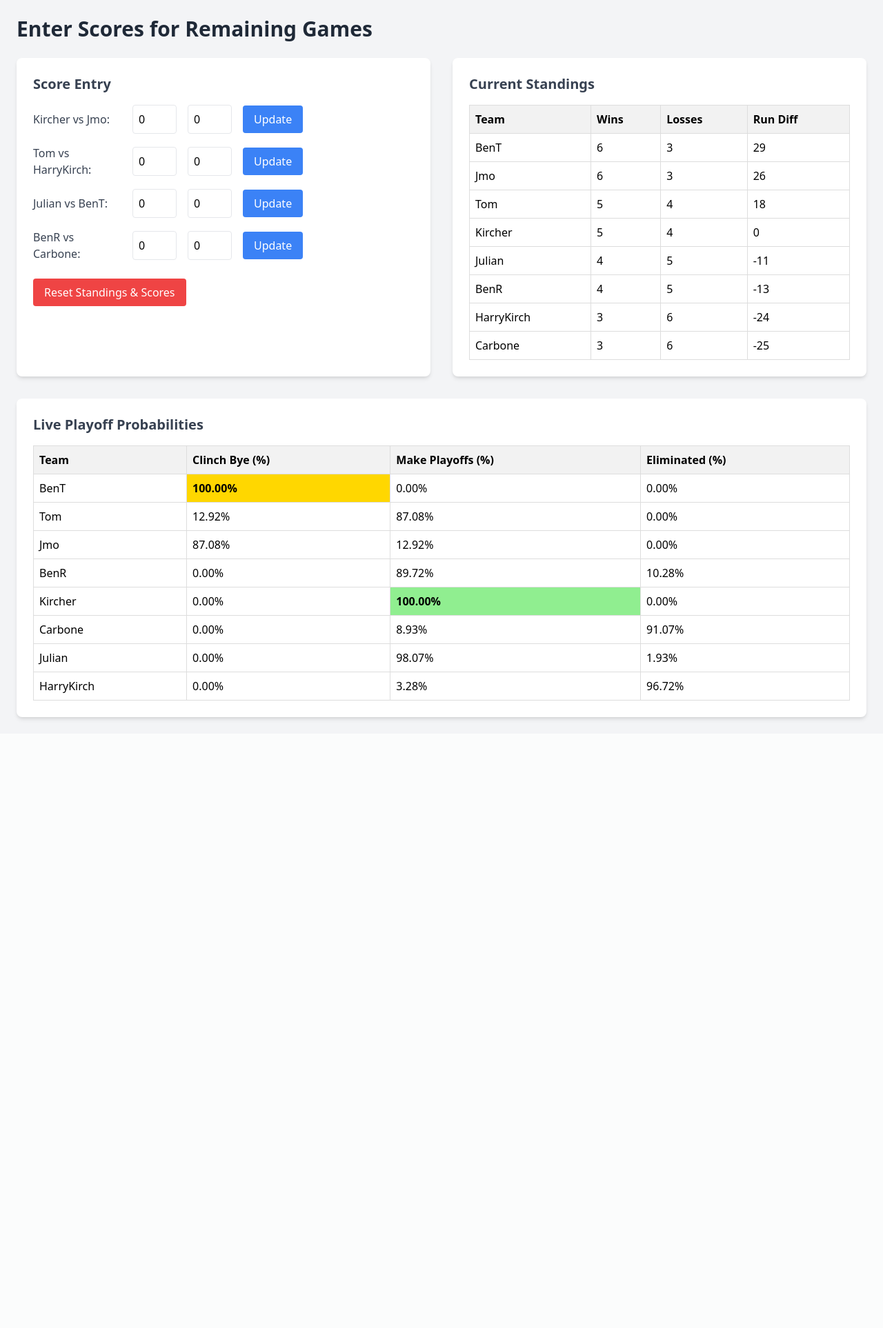
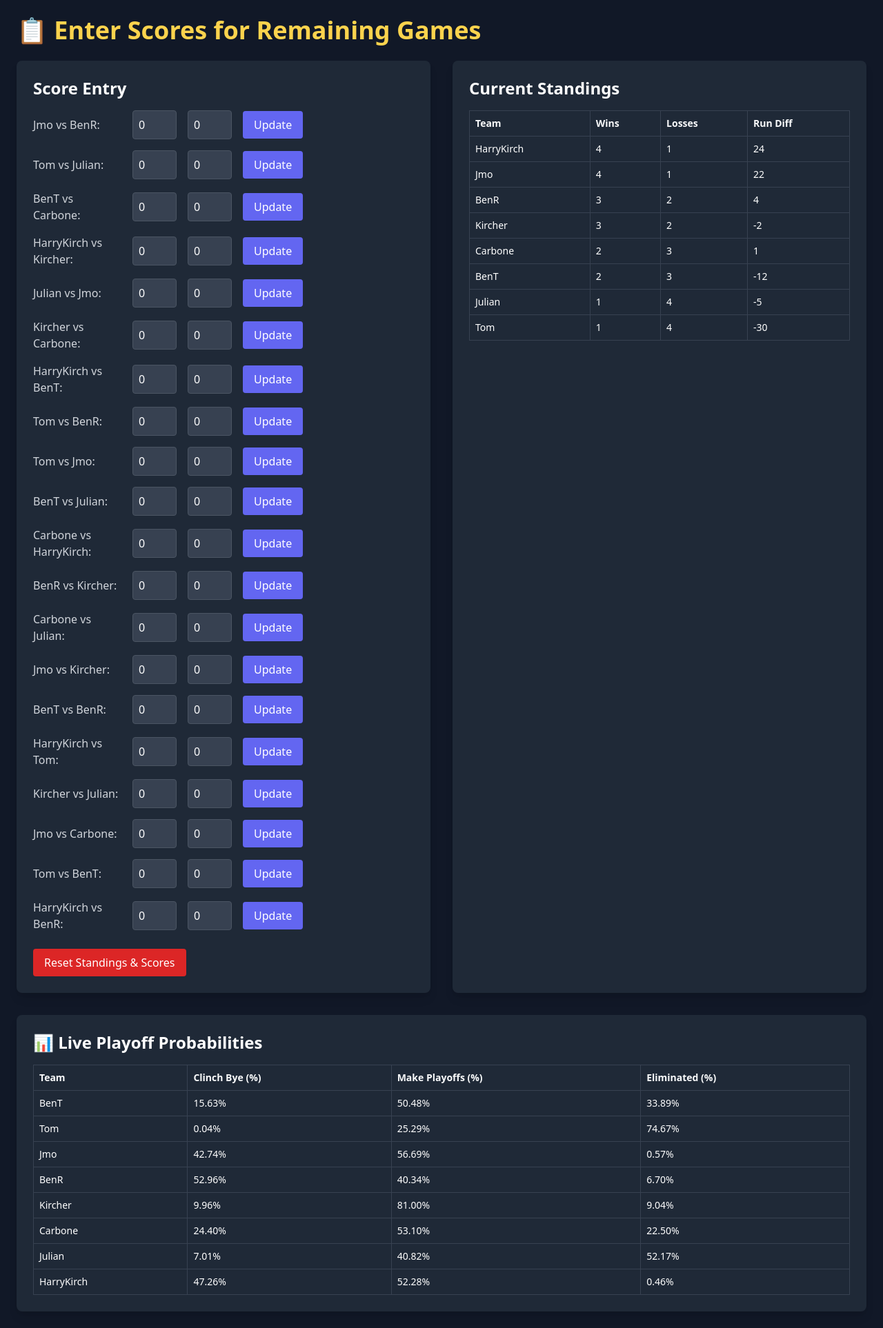
Before and after one commit to JohnKircher/SluggersPlayoffs, a Flask app: page /enter-scores in a window 1280 px wide. Shown: the whole page at 69% size. Before the commit the page ends 1046 px from the top, so only its background shows below. Run offline with Flask 3, Linux system fonts and the light colour scheme.

Commit message:
Updated for website

```diff
--- a/app.py
+++ b/app.py
@@ -389,21 +389,37 @@ def home():
 
         # Define teams with strength values
         teams = {
-            'BenT': {'wins': 6, 'losses': 3, 'run_diff': 29, 'strength': strength_values['BenT']},
-            'Tom': {'wins': 5, 'losses': 4, 'run_diff': 18, 'strength': strength_values['Tom']},
-            'Jmo': {'wins': 6, 'losses': 3, 'run_diff': 26, 'strength': strength_values['Jmo']},
-            'BenR': {'wins': 4, 'losses': 5, 'run_diff': -13, 'strength': strength_values['BenR']},
-            'Kircher': {'wins': 5, 'losses': 4, 'run_diff': 0, 'strength': strength_values['Kircher']},
-            'Carbone': {'wins': 3, 'losses': 6, 'run_diff': -25, 'strength': strength_values['Carbone']},
-            'Julian': {'wins': 4, 'losses': 5, 'run_diff': -11, 'strength': strength_values['Julian']},
-            'HarryKirch': {'wins': 3, 'losses': 6, 'run_diff': -24, 'strength': strength_values['HarryKirch']}
+            'BenT': {'wins': 2, 'losses': 3, 'run_diff': -12, 'strength': strength_values['BenT']},
+            'Tom': {'wins': 1, 'losses': 4, 'run_diff': -30, 'strength': strength_values['Tom']},
+            'Jmo': {'wins': 4, 'losses': 1, 'run_diff': 22, 'strength': strength_values['Jmo']},
+            'BenR': {'wins': 3, 'losses': 2, 'run_diff': 4, 'strength': strength_values['BenR']},
+            'Kircher': {'wins': 3, 'losses': 2, 'run_diff': -2, 'strength': strength_values['Kircher']},
+            'Carbone': {'wins': 2, 'losses': 3, 'run_diff': -1, 'strength': strength_values['Carbone']},
+            'Julian': {'wins': 1, 'losses': 4, 'run_diff': -5, 'strength': strength_values['Julian']},
+            'HarryKirch': {'wins': 4, 'losses': 1, 'run_diff': 24, 'strength': strength_values['HarryKirch']}
         }
 
         remaining_games = [
-            ('Kircher', 'Jmo'),
-            ('Tom', 'HarryKirch'),
-            ('Julian', 'BenT'),
-            ('BenR', 'Carbone')
+            ('Jmo', 'BenR'),
+            ('Tom', 'Julian'),
+            ('BenT', 'Carbone'),
+            ('HarryKirch', 'Kircher'),
+            ('Julian', 'Jmo'),
+            ('Kircher', 'Carbone'),
+            ('HarryKirch', 'BenT'),
+            ('Tom', 'BenR'),
+            ('Tom', 'Jmo'),
+            ('BenT', 'Julian'),
+            ('Carbone', 'HarryKirch'),
+            ('BenR', 'Kircher'),
+            ('Carbone', 'Julian'),
+            ('Jmo', 'Kircher'),
+            ('BenT', 'BenR'),
+            ('HarryKirch', 'Tom'),
+            ('Kircher', 'Julian'),
+            ('Jmo', 'Carbone'),
+            ('Tom', 'BenT'),
+            ('HarryKirch', 'BenR')
         ]
 
         # Run simulation
@@ -445,21 +461,37 @@ def home():
     )
 
 base_standings = {
-            'BenT': {'wins': 6, 'losses': 3, 'run_diff': 29},
-            'Tom': {'wins': 5, 'losses': 4, 'run_diff': 18},
-            'Jmo': {'wins': 6, 'losses': 3, 'run_diff': 26},
-            'BenR': {'wins': 4, 'losses': 5, 'run_diff': -13},
-            'Kircher': {'wins': 5, 'losses': 4, 'run_diff': 0},
-            'Carbone': {'wins': 3, 'losses': 6, 'run_diff': -25},
-            'Julian': {'wins': 4, 'losses': 5, 'run_diff': -11},
-            'HarryKirch': {'wins': 3, 'losses': 6, 'run_diff': -24}
+            'BenT': {'wins': 2, 'losses': 3, 'run_diff': -12},
+            'Tom': {'wins': 1, 'losses': 4, 'run_diff': -30},
+            'Jmo': {'wins': 4, 'losses': 1, 'run_diff': 22},
+            'BenR': {'wins': 3, 'losses': 2, 'run_diff': 4},
+            'Kircher': {'wins': 3, 'losses': 2, 'run_diff': -2},
+            'Carbone': {'wins': 2, 'losses': 3, 'run_diff': 1},
+            'Julian': {'wins': 1, 'losses': 4, 'run_diff': -5},
+            'HarryKirch': {'wins': 4, 'losses': 1, 'run_diff': 24}
     }
 
 remaining_games = [
-            ('Kircher', 'Jmo'),
-            ('Tom', 'HarryKirch'),
-            ('Julian', 'BenT'),
-            ('BenR', 'Carbone')
+            ('Jmo', 'BenR'),
+            ('Tom', 'Julian'),
+            ('BenT', 'Carbone'),
+            ('HarryKirch', 'Kircher'),
+            ('Julian', 'Jmo'),
+            ('Kircher', 'Carbone'),
+            ('HarryKirch', 'BenT'),
+            ('Tom', 'BenR'),
+            ('Tom', 'Jmo'),
+            ('BenT', 'Julian'),
+            ('Carbone', 'HarryKirch'),
+            ('BenR', 'Kircher'),
+            ('Carbone', 'Julian'),
+            ('Jmo', 'Kircher'),
+            ('BenT', 'BenR'),
+            ('HarryKirch', 'Tom'),
+            ('Kircher', 'Julian'),
+            ('Jmo', 'Carbone'),
+            ('Tom', 'BenT'),
+            ('HarryKirch', 'BenR')
         ]
 
 previous_scores = {i: (0, 0) for i in range(len(remaining_games))}
@@ -558,14 +590,14 @@ def reset_scores():
 
     # Fully reset base_standings to original values
     base_standings = {
-            'BenT': {'wins': 6, 'losses': 3, 'run_diff': 29},
-            'Tom': {'wins': 5, 'losses': 4, 'run_diff': 18},
-            'Jmo': {'wins': 6, 'losses': 3, 'run_diff': 26},
-            'BenR': {'wins': 4, 'losses': 5, 'run_diff': -13},
-            'Kircher': {'wins': 5, 'losses': 4, 'run_diff': 0},
-            'Carbone': {'wins': 3, 'losses': 6, 'run_diff': -25},
-            'Julian': {'wins': 4, 'losses': 5, 'run_diff': -11},
-            'HarryKirch': {'wins': 3, 'losses': 6, 'run_diff': -24}
+            'BenT': {'wins': 2, 'losses': 3, 'run_diff': -12},
+            'Tom': {'wins': 1, 'losses': 4, 'run_diff': -30},
+            'Jmo': {'wins': 4, 'losses': 1, 'run_diff': 22},
+            'BenR': {'wins': 3, 'losses': 2, 'run_diff': 4},
+            'Kircher': {'wins': 3, 'losses': 2, 'run_diff': -2},
+            'Carbone': {'wins': 2, 'losses': 3, 'run_diff': 1},
+            'Julian': {'wins': 1, 'losses': 4, 'run_diff': -5},
+            'HarryKirch': {'wins': 4, 'losses': 1, 'run_diff': 24}
     }
 
     strength_values = {
--- a/templates/enter_scores.html
+++ b/templates/enter_scores.html
@@ -1,66 +1,66 @@
 <!DOCTYPE html>
 <html lang="en">
 <head>
-    <meta charset="UTF-8">
-    <meta name="viewport" content="width=device-width, initial-scale=1.0">
-    <title>Enter Scores</title>
-    <link href="https://cdn.jsdelivr.net/npm/tailwindcss@2.2.19/dist/tailwind.min.css" rel="stylesheet">
+  <meta charset="UTF-8" />
+  <meta name="viewport" content="width=device-width, initial-scale=1.0"/>
+  <title>Enter Scores | Super Sluggers League</title>
+  <link href="https://cdn.jsdelivr.net/npm/tailwindcss@2.2.19/dist/tailwind.min.css" rel="stylesheet" />
   <style>
-        /* Ensure table borders are visible */
     table {
       border-collapse: collapse;
       width: 100%;
     }
     th, td {
-            border: 1px solid #ddd;
+      border: 1px solid #374151;
       padding: 8px;
       text-align: left;
     }
     th {
-            background-color: #f2f2f2;
+      background-color: #1f2937;
+      color: #f9fafb;
     }
 
-        /* Highlight classes */
-        .highlight-gold { background-color: #FFD700; font-weight: bold; }
-        .highlight-green { background-color: #90EE90; font-weight: bold; }
-        .highlight-red { background-color: #FF6347; font-weight: bold; }
+    .highlight-gold { background-color: #f59e0b; font-weight: bold; color: #111827; }
+    .highlight-green { background-color: #10b981; font-weight: bold; color: #111827; }
+    .highlight-red { background-color: #ef4444; font-weight: bold; color: #111827; }
   </style>
 </head>
-<body class="bg-gray-100 p-6">
+<body class="bg-gray-900 text-white p-6 min-h-screen">
   <div class="max-w-7xl mx-auto">
-        <h1 class="text-3xl font-bold text-gray-800 mb-6">Enter Scores for Remaining Games</h1>
+    <h1 class="text-4xl font-bold text-yellow-300 drop-shadow mb-6">📋 Enter Scores for Remaining Games</h1>
 
     <div class="grid grid-cols-1 lg:grid-cols-2 gap-8">
-            <!-- Score Entry Section -->
-            <div class="bg-white p-6 rounded-lg shadow-md">
-                <h2 class="text-xl font-semibold text-gray-700 mb-4">Score Entry</h2>
+
+      <!-- Score Entry -->
+      <div class="bg-gray-800 p-6 rounded-lg shadow-lg">
+        <h2 class="text-2xl font-semibold text-white mb-4">Score Entry</h2>
         <form id="score-form" class="space-y-4">
           {% for i, game in remaining_games %}
             {% set team1, team2 = game %}
             <div class="flex items-center space-x-4">
-                            <label class="w-32 text-gray-700">{{ team1 }} vs {{ team2 }}:</label>
-                            <input type="number" name="{{ team1 }}_score_{{ i }}" value="0" class="w-16 p-2 border rounded">
-                            <input type="number" name="{{ team2 }}_score_{{ i }}" value="0" class="w-16 p-2 border rounded">
-                            <button type="button" onclick="updateScore('{{ team1 }}', '{{ team2 }}', {{ i }})" class="bg-blue-500 text-white px-4 py-2 rounded hover:bg-blue-600">Update</button>
+              <label class="w-32 text-gray-300">{{ team1 }} vs {{ team2 }}:</label>
+              <input type="number" name="{{ team1 }}_score_{{ i }}" value="0" class="w-16 p-2 border rounded bg-gray-700 text-white border-gray-600">
+              <input type="number" name="{{ team2 }}_score_{{ i }}" value="0" class="w-16 p-2 border rounded bg-gray-700 text-white border-gray-600">
+              <button type="button" onclick="updateScore('{{ team1 }}', '{{ team2 }}', {{ i }})" class="bg-indigo-500 text-white px-4 py-2 rounded hover:bg-indigo-600">Update</button>
             </div>
           {% endfor %}
         </form>
-                <button onclick="resetScores()" class="mt-6 bg-red-500 text-white px-4 py-2 rounded hover:bg-red-600">Reset Standings & Scores</button>
+        <button onclick="resetScores()" class="mt-6 bg-red-600 text-white px-4 py-2 rounded hover:bg-red-700">Reset Standings & Scores</button>
       </div>
 
-            <!-- Standings Section -->
-            <div class="bg-white p-6 rounded-lg shadow-md">
-                <h2 class="text-xl font-semibold text-gray-700 mb-4">Current Standings</h2>
-                <div id="standings-table">
+      <!-- Standings -->
+      <div class="bg-gray-800 p-6 rounded-lg shadow-lg">
+        <h2 class="text-2xl font-semibold text-white mb-4">Current Standings</h2>
+        <div id="standings-table" class="text-sm">
           {% include 'standings_table.html' %}
         </div>
       </div>
     </div>
 
-        <!-- Probability Table Section -->
-        <div class="mt-8 bg-white p-6 rounded-lg shadow-md">
-            <h2 class="text-xl font-semibold text-gray-700 mb-4">Live Playoff Probabilities</h2>
-            <div id="probabilities-table">
+    <!-- Probabilities -->
+    <div class="mt-8 bg-gray-800 p-6 rounded-lg shadow-lg">
+      <h2 class="text-2xl font-semibold text-white mb-4">📊 Live Playoff Probabilities</h2>
+      <div id="probabilities-table" class="text-sm">
         {% include 'probabilities_table.html' %}
       </div>
     </div>
@@ -102,20 +102,15 @@
         let value = cell.innerText.trim();
         if (value === "100.00%") {
           let columnIndex = cell.cellIndex;
-            if (columnIndex === 1) {
-                cell.classList.add('highlight-gold'); // Clinch Bye
-            } else if (columnIndex === 2) {
-                cell.classList.add('highlight-green'); // Clinch Playoffs
-            } else if (columnIndex === 3) {
-                cell.classList.add('highlight-red'); // Eliminated
-            }
+          if (columnIndex === 1) cell.classList.add('highlight-gold');
+          else if (columnIndex === 2) cell.classList.add('highlight-green');
+          else if (columnIndex === 3) cell.classList.add('highlight-red');
         } else {
           cell.classList.remove('highlight-green', 'highlight-gold', 'highlight-red');
         }
       });
     }
 
-
     document.addEventListener('DOMContentLoaded', highlight100PercentValues);
   </script>
 </body>
```
Also changed, not shown: templates/index.html (+63 -82 lines). Lines whose indentation alone changed are shown as unchanged.
